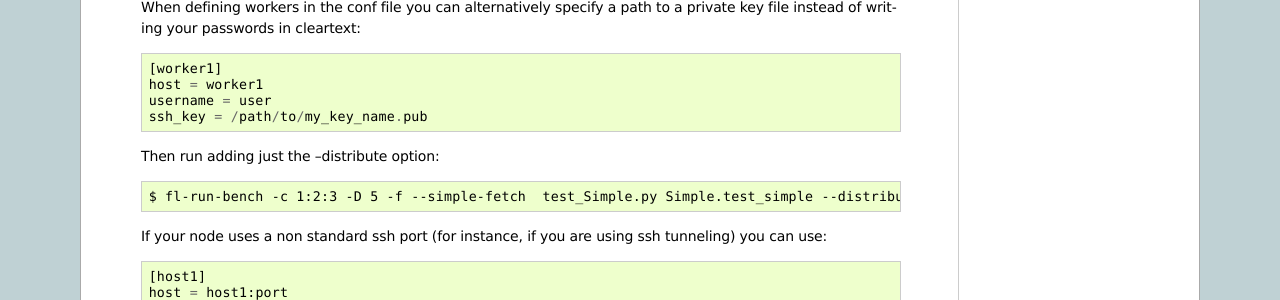
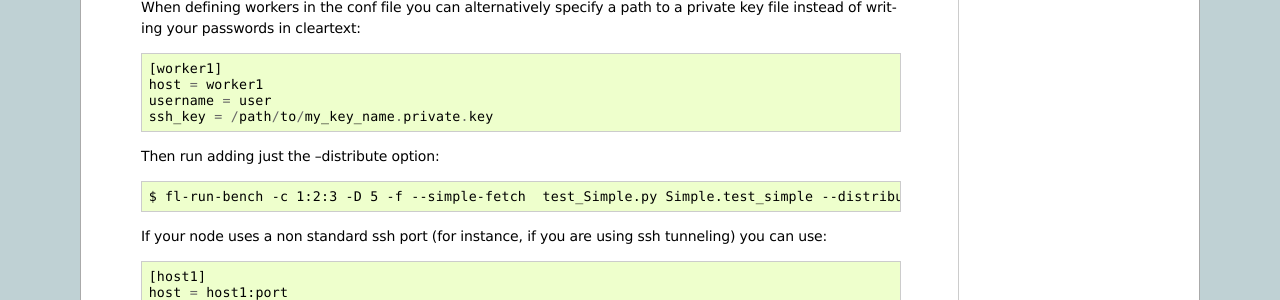
Before and after one commit to nuxeo/FunkLoad, a Sphinx documentation site: the page built from doc/source/faq.rst, in a window 1280 px wide and 900 px high, scrolled down 2937 px. Shown: the part 151-451 px from the top of the window. Built offline with Sphinx 7.4.7, drawn with Linux system fonts in a browser that asks for light colours.

Commit message:
faq: fix path to private ssh key

```diff
--- a/doc/source/faq.rst
+++ b/doc/source/faq.rst
@@ -206,7 +206,7 @@ There are many ways:
       [worker1]
       host = worker1
       username = user
-      ssh_key = /path/to/my_key_name.pub
+      ssh_key = /path/to/my_key_name.private.key
 
   Then run adding just the --distribute option::
 
```
